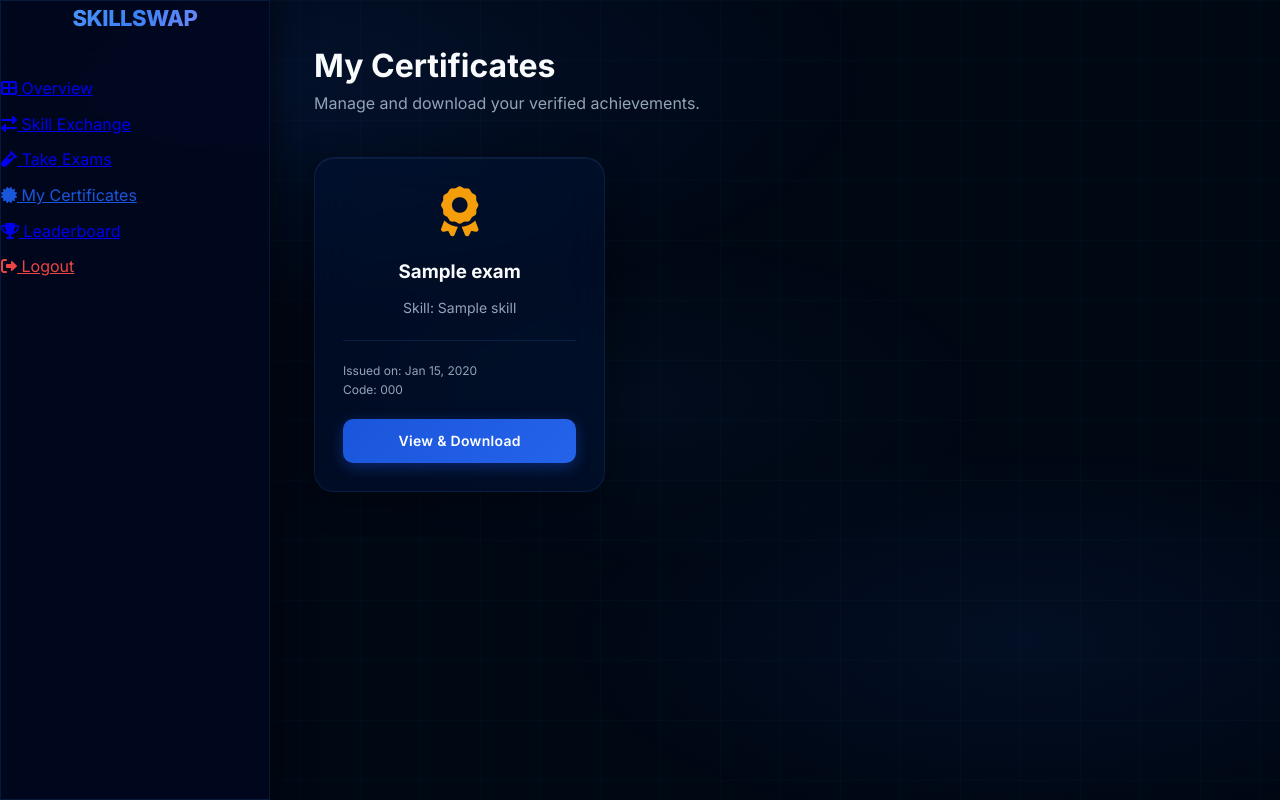
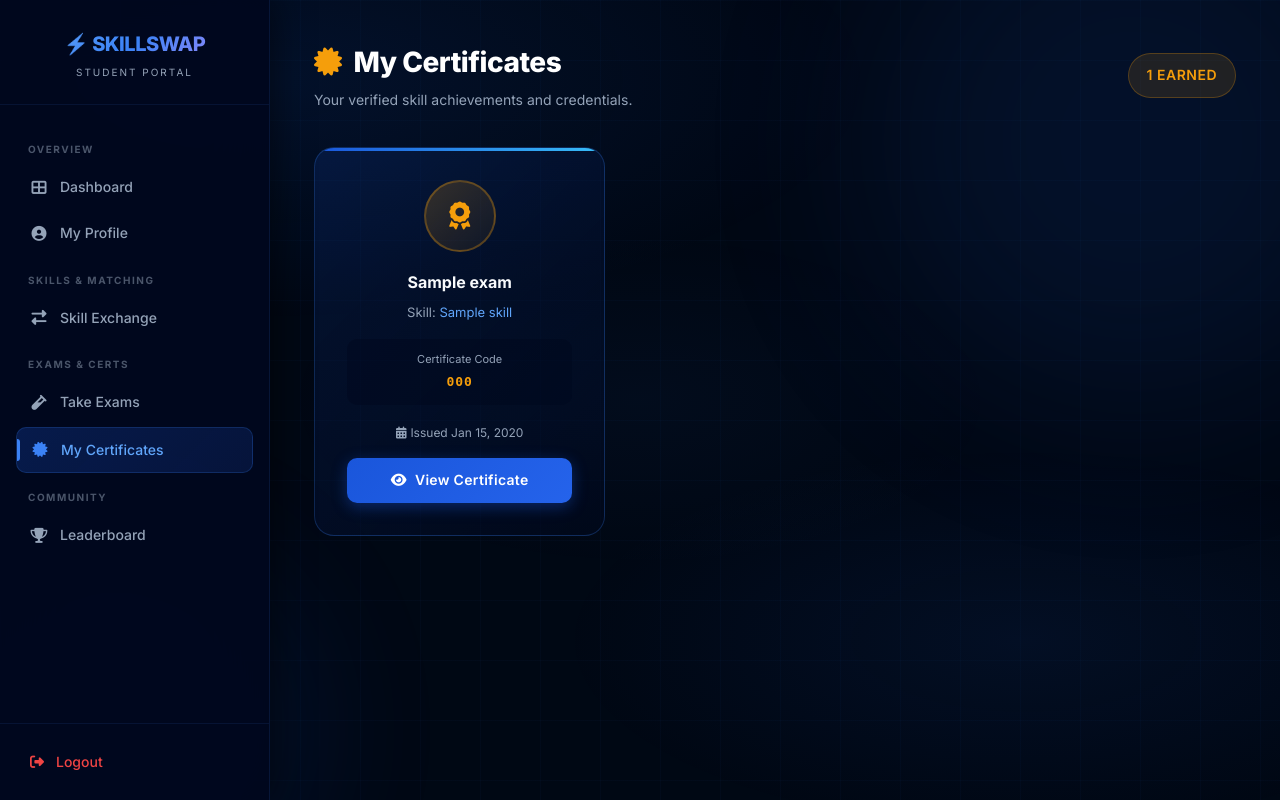
Before and after one commit to Faakhir03Memon/skill-swap-website, a PHP site: page /student/certificates.php in a window 1280 px wide. Run offline with PHP 8.4, Linux system fonts and the light colour scheme; a user stored in the database is signed in; tables that the repository leaves empty hold one stand-in row (values such as "Sample post").

Commit message:
feat: implement student certificate viewing page to display earned credentials

```diff
--- a/student/certificates.php
+++ b/student/certificates.php
@@ -1,80 +1,65 @@
 <?php
 session_start();
 require_once '../includes/db.php';
-
-if (!isset($_SESSION['user_id']) || $_SESSION['user_role'] != 'student') {
-    header('Location: ../login.php');
-    exit;
-}
-
+if (!isset($_SESSION['user_id']) || $_SESSION['user_role'] != 'student') { header('Location: ../login.php'); exit; }
 $user_id = $_SESSION['user_id'];
-
-// Fetch user's certificates
-$certs = $pdo->prepare("
-    SELECT c.*, e.title as exam_title, s.name as skill_name
-    FROM certificates c
-    JOIN exams e ON c.exam_id = e.id
-    JOIN skills s ON e.skill_id = s.id
-    WHERE c.user_id = ?
-    ORDER BY c.issued_at DESC
-");
-$certs->execute([$user_id]);
-$certs_list = $certs->fetchAll();
+$certs_stmt = $pdo->prepare("SELECT c.*, e.title as exam_title, s.name as skill_name FROM certificates c JOIN exams e ON c.exam_id=e.id JOIN skills s ON e.skill_id=s.id WHERE c.user_id=? ORDER BY c.issued_at DESC");
+$certs_stmt->execute([$user_id]);
+$certs_list = $certs_stmt->fetchAll();
 ?>
 <!DOCTYPE html>
 <html lang="en">
 <head>
-    <meta charset="UTF-8">
-    <meta name="viewport" content="width=device-width, initial-scale=1.0">
+<meta charset="UTF-8"><meta name="viewport" content="width=device-width,initial-scale=1.0">
 <title>My Certificates | SkillSwap</title>
 <link rel="stylesheet" href="../assets/css/style.css">
-    <link rel="stylesheet" href="https://cdnjs.cloudflare.com/ajax/libs/font-awesome/6.0.0/css/all.min.css">
+<link rel="stylesheet" href="https://cdnjs.cloudflare.com/ajax/libs/font-awesome/6.4.0/css/all.min.css">
 </head>
 <body>
+<div class="bg-blobs"><div class="blob blob-1"></div><div class="blob blob-2"></div></div>
 <div class="dashboard-container">
-        <aside class="sidebar glass">
-            <div class="logo" style="margin-bottom: 40px; text-align: center;">SKILLSWAP</div>
-            <nav style="background: transparent; border: none; padding: 0;">
-                <ul style="list-style: none; display: flex; flex-direction: column; gap: 10px;">
-                    <li><a href="dashboard.php"><i class="fas fa-th-large"></i> Overview</a></li>
-                    <li><a href="marketplace.php"><i class="fas fa-exchange-alt"></i> Skill Exchange</a></li>
-                    <li><a href="exams.php"><i class="fas fa-vial"></i> Take Exams</a></li>
-                    <li><a href="certificates.php" style="color: var(--primary);"><i class="fas fa-certificate"></i> My Certificates</a></li>
-                    <li><a href="leaderboard.php"><i class="fas fa-trophy"></i> Leaderboard</a></li>
-                    <li style="margin-top: auto;"><a href="../logout.php" style="color: var(--accent);"><i class="fas fa-sign-out-alt"></i> Logout</a></li>
-                </ul>
-            </nav>
-        </aside>
+<?php include '../includes/student_sidebar.php'; ?>
+<main class="main-content">
 
-        <main class="main-content">
-            <h1>My Certificates</h1>
-            <p style="color: var(--text-muted); margin-bottom: 40px;">Manage and download your verified achievements.</p>
+  <div class="page-header reveal">
+    <div>
+      <h1><i class="fas fa-certificate" style="color:var(--warning);margin-right:12px"></i>My Certificates</h1>
+      <p>Your verified skill achievements and credentials.</p>
+    </div>
+    <div class="badge badge-warning" style="font-size:14px;padding:10px 18px"><?= count($certs_list) ?> Earned</div>
+  </div>
 
-            <div class="grid-3">
+  <?php if(empty($certs_list)): ?>
+  <div class="card reveal" style="text-align:center;padding:100px 40px">
+    <i class="fas fa-award" style="font-size:64px;color:var(--text-muted);opacity:0.2;display:block;margin-bottom:20px"></i>
+    <h3 style="color:var(--text-muted);font-weight:500;margin-bottom:10px">No Certificates Yet</h3>
+    <p style="color:var(--text-muted);font-size:14px;max-width:400px;margin:0 auto 24px">Pass an exam to earn your first verified certificate and boost your ranking!</p>
+    <a href="exams.php" class="btn btn-primary"><i class="fas fa-vial"></i> Browse Exams</a>
+  </div>
+  <?php else: ?>
+  <div class="grid-3 reveal">
     <?php foreach($certs_list as $cert): ?>
-                <div class="card glass">
-                    <div style="text-align: center; margin-bottom: 20px;">
-                        <i class="fas fa-award" style="font-size: 50px; color: var(--warning);"></i>
+    <div style="background:linear-gradient(135deg,rgba(26,86,219,0.15),rgba(0,8,30,0.5));border:1px solid rgba(59,130,246,0.25);border-radius:20px;padding:32px;text-align:center;transition:all 0.3s;position:relative;overflow:hidden" onmouseover="this.style.transform='translateY(-6px)';this.style.borderColor='rgba(59,130,246,0.5)'" onmouseout="this.style.transform='translateY(0)';this.style.borderColor='rgba(59,130,246,0.25)'">
+      <div style="position:absolute;top:0;left:0;right:0;height:3px;background:linear-gradient(90deg,var(--primary),var(--secondary))"></div>
+      <div style="width:72px;height:72px;background:linear-gradient(135deg,rgba(245,158,11,0.2),rgba(245,158,11,0.05));border:2px solid rgba(245,158,11,0.3);border-radius:50%;display:flex;align-items:center;justify-content:center;margin:0 auto 18px">
+        <i class="fas fa-award" style="font-size:28px;color:var(--warning)"></i>
       </div>
-                    <h3 style="text-align: center; margin-bottom: 10px;"><?php echo $cert['exam_title']; ?></h3>
-                    <p style="text-align: center; color: var(--text-muted); font-size: 14px; margin-bottom: 20px;">Skill: <?php echo $cert['skill_name']; ?></p>
-                    <div style="border-top: 1px solid var(--glass-border); padding-top: 20px; margin-top: 10px;">
-                        <p style="font-size: 12px; color: var(--text-muted);">Issued on: <?php echo date('M d, Y', strtotime($cert['issued_at'])); ?></p>
-                        <p style="font-size: 12px; color: var(--text-muted);">Code: <?php echo $cert['certificate_code']; ?></p>
+      <h3 style="font-size:16px;font-weight:700;margin-bottom:6px"><?= htmlspecialchars($cert['exam_title']) ?></h3>
+      <p style="color:var(--text-muted);font-size:13px;margin-bottom:16px">Skill: <span style="color:var(--primary-light)"><?= htmlspecialchars($cert['skill_name']) ?></span></p>
+      <div style="background:rgba(0,8,30,0.5);border-radius:10px;padding:12px;margin-bottom:18px">
+        <div style="font-size:11px;color:var(--text-muted);margin-bottom:4px">Certificate Code</div>
+        <div style="font-family:monospace;font-weight:700;color:var(--warning);font-size:13px;letter-spacing:1px"><?= $cert['certificate_code'] ?></div>
       </div>
-                    <a href="view_certificate.php?code=<?php echo $cert['certificate_code']; ?>" class="btn btn-primary" style="width: 100%; margin-top: 20px;">View & Download</a>
+      <div style="font-size:12px;color:var(--text-muted);margin-bottom:16px">
+        <i class="fas fa-calendar-alt" style="margin-right:4px"></i>Issued <?= date('M d, Y', strtotime($cert['issued_at'])) ?>
+      </div>
+      <a href="view_certificate.php?code=<?= urlencode($cert['certificate_code']) ?>" class="btn btn-primary" style="width:100%"><i class="fas fa-eye"></i> View Certificate</a>
     </div>
     <?php endforeach; ?>
-
-                <?php if(empty($certs_list)): ?>
-                    <div style="grid-column: span 3; text-align: center; padding: 100px;">
-                        <i class="fas fa-certificate" style="font-size: 60px; color: var(--text-muted); opacity: 0.3; margin-bottom: 20px;"></i>
-                        <p style="color: var(--text-muted);">You haven't earned any certificates yet. Take an exam to start!</p>
-                        <a href="exams.php" class="btn btn-primary" style="margin-top: 20px;">Browse Exams</a>
   </div>
   <?php endif; ?>
-            </div>
 </main>
 </div>
+<script>document.querySelectorAll('.reveal').forEach((el,i)=>setTimeout(()=>el.classList.add('active'),i*80));</script>
 </body>
 </html>
```
Lines whose indentation alone changed are shown as unchanged.
